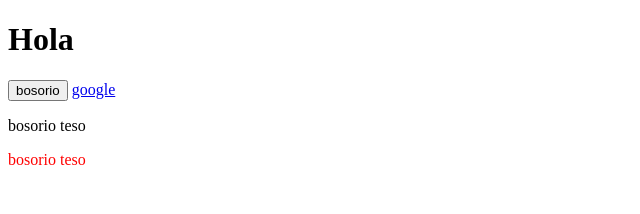
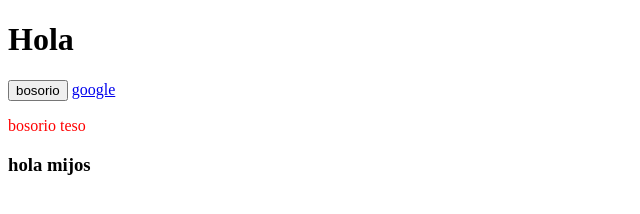
Before and after one commit to brian0602/Prueba, a plain HTML site: page index.html in a window 1280 px wide. Shown: the whole page, without its empty margins (0-640 px from the left). Drawn offline with Linux system fonts and the light colour scheme.

Commit message:
Nueva prueba de merge

```diff
--- a/index.html
+++ b/index.html
@@ -8,10 +8,15 @@
 	<h1>Hola</h1>
 	<input type="submit" value="bosorio" onclick="return alert()">
 
+
 	<a href="www.google.com">google</a>
 
-	<p>bosorio teso</p>
+
 	<script src="../JS/mijs.js"></script>
 	<p style="color:red">bosorio teso</p>
+
+
+
+	<h3>hola mijos</h3>
 </body>
 </html>
```
